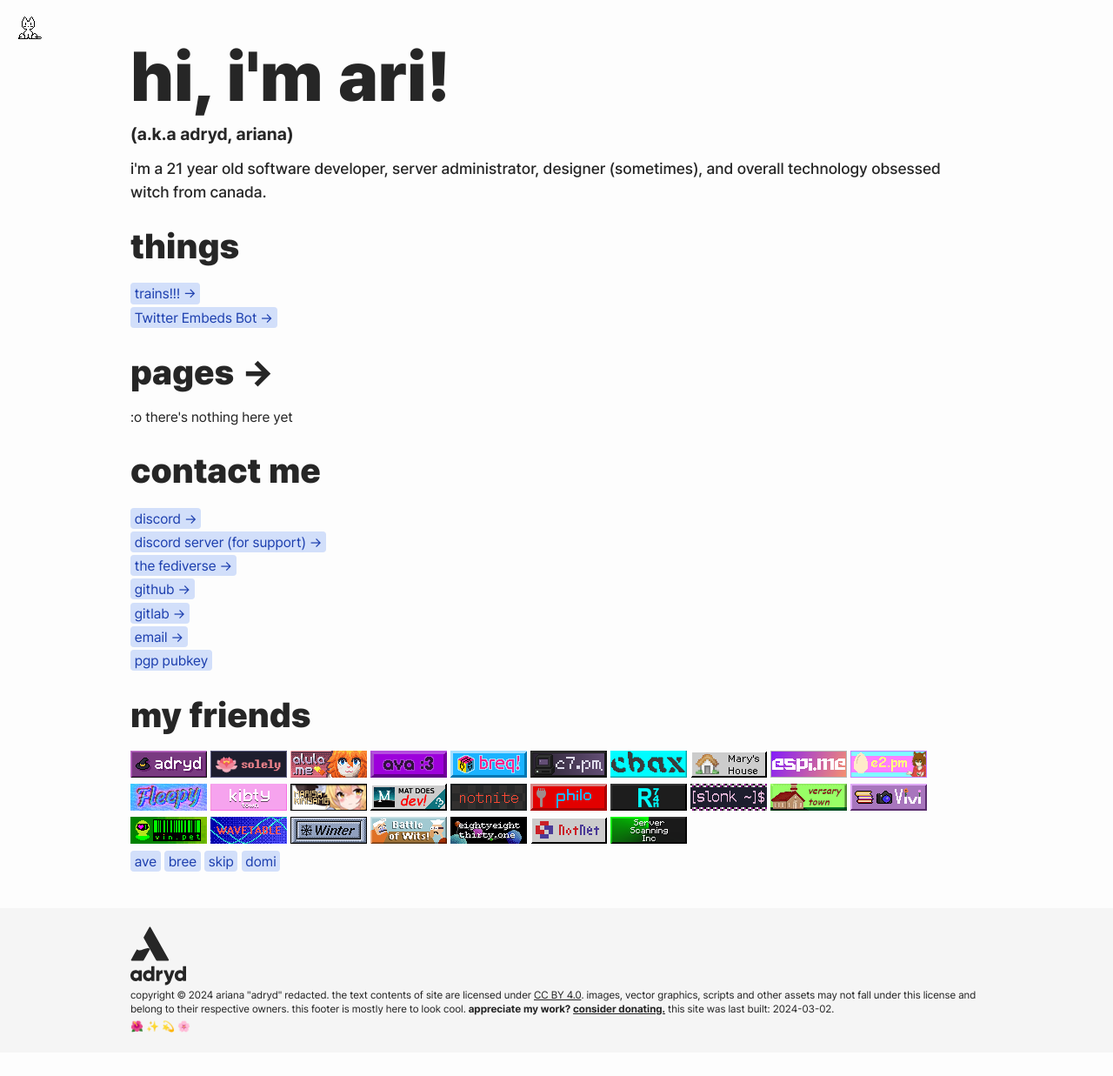
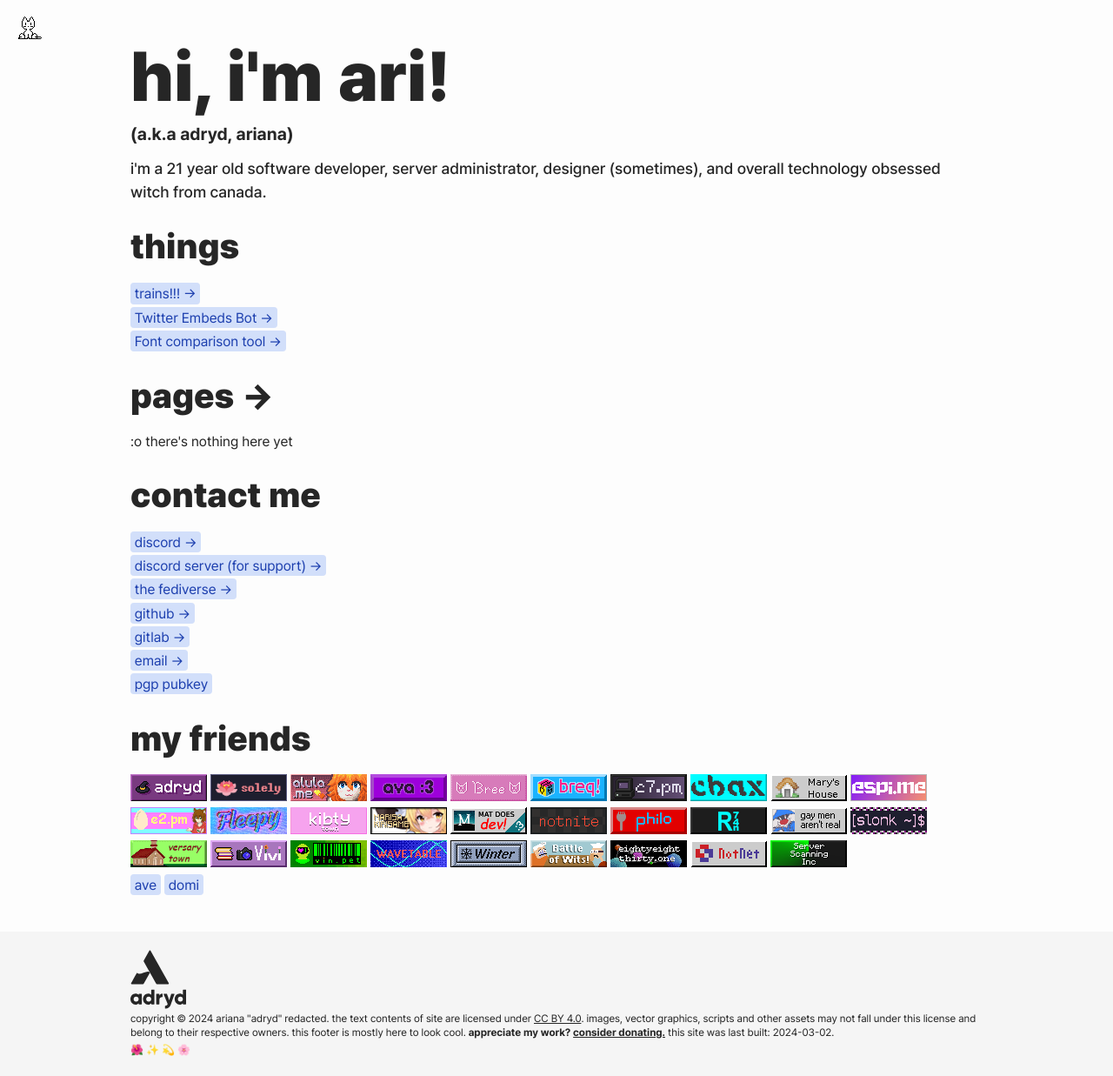
Before and after one commit to adryd325/website, a Jekyll site: the page built from index.html, in a window 1280 px wide. Shown: the whole page at 87% size. Built offline with Jekyll 4.4.1, drawn with Linux system fonts in a browser that asks for light colours; before the commit the page ends 1210 px from its top, so only the background shows below that.

Commit message:
add buttons for skip and bree. Link to font-tool.html

```diff
--- a/index.html
+++ b/index.html
@@ -33,6 +33,9 @@ title: home
       </li>
       <li>
         <a class="fancy-link" href="/things/twitter-embeds">Twitter Embeds Bot →</a>
+      </li>
+      <li>
+        <a class="fancy-link" href="/font-tool.html">Font comparison tool →</a>
       </li>
     </ul>
   </section>
@@ -99,6 +102,9 @@ title: home
       <a class="inline-flex" href="//avasilver.dev/"
         ><img src="/static/buttons/ava.png" alt="ava"
       /></a>
+      <a class="inline-flex" href="//bree.dev"
+        ><img src="/static/buttons/bree.png" alt="bree"
+      /></a>
       <a class="inline-flex" href="//breq.dev"
         ><img src="/static/buttons/breq.png" alt="breq!" onload="Math.random()<0.05&&(this.src='/static/buttons/breq2.png')"
       /></a>
@@ -138,6 +144,9 @@ title: home
       <a class="inline-flex" href="//r74n.com"
         ><img src="/static/buttons/r74n.png" alt="r74n"
       /></a>
+      <a class="inline-flex" href="//slice.zone"
+        ><img src="/static/buttons/skip.png" alt="gay men aren't real"
+      /></a>
       <a class="inline-flex" href="//slonk.ing"
         ><img src="/static/buttons/slonkazoid.png" alt="slonk"
       /></a>
@@ -157,8 +166,8 @@ title: home
         ><img src="/static/buttons/winter.png" alt="Winter"
       /></a>
       <a class="inline-flex" href="//adryd.co/wits.mp4"
-      ><img src="/static/buttons/battle-of-wits.gif" alt="Battle of Wits!"
-    /></a>
+        ><img src="/static/buttons/battle-of-wits.gif" alt="Battle of Wits!"
+      /></a>
       <a class="inline-flex" href="//eightyeightthirty.one"
         ><img src="/static/buttons/88x31.png" alt="eightyeightthirty.one"
       /></a>
@@ -172,8 +181,6 @@ title: home
       /></a>
       <br />
       <a class="fancy-link" href="//ave.zone">ave</a>
-      <a class="fancy-link" href="//bree.dev">bree</a>
-      <a class="fancy-link" href="//slice.zone">skip</a>
       <a class="fancy-link" href="//sdomi.pl">domi</a>
     </p>
   </section>
--- a/static/neko/neko.js
+++ b/static/neko/neko.js
@@ -28,7 +28,8 @@
     "noelle.df1.dev",
     "www.kibty.town",
     "kibty.town",
-    "avasilver.dev"
+    "avasilver.dev",
+    "tris.fyi"
   ];
 
   try {
```
Also changed, not shown: static/buttons/skip.png (added).
